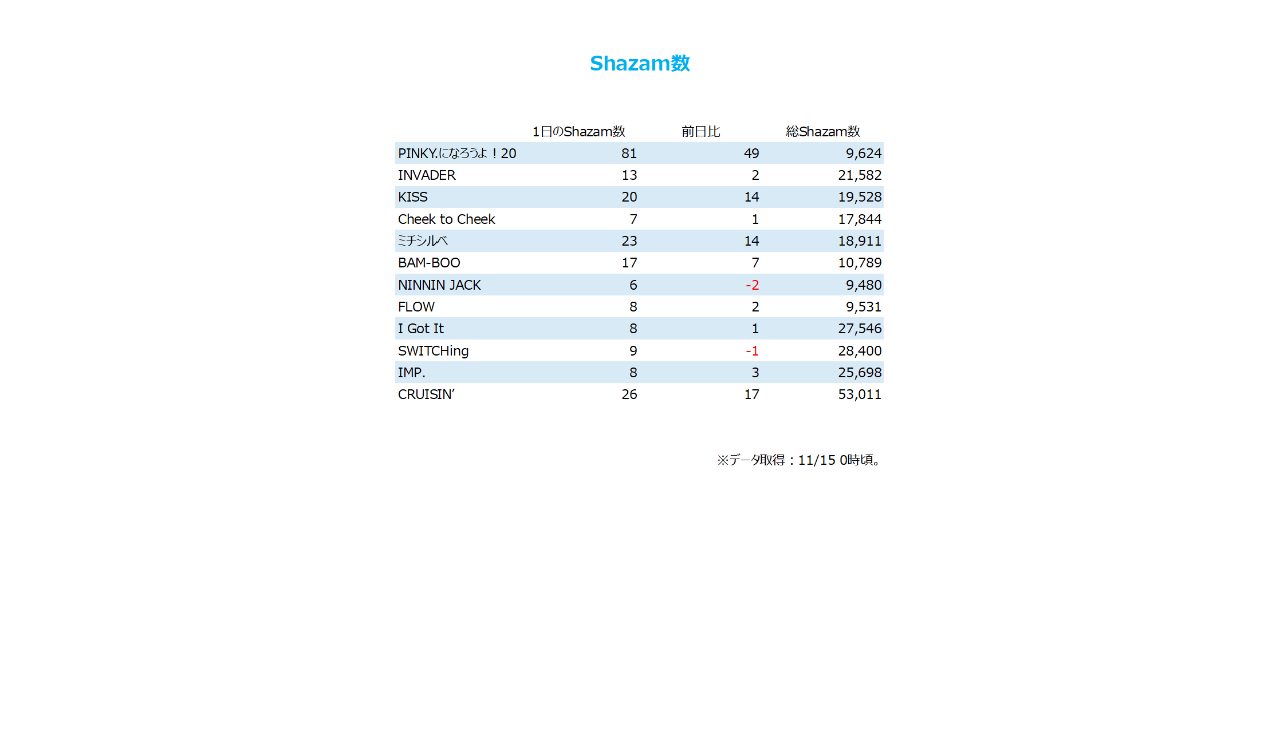
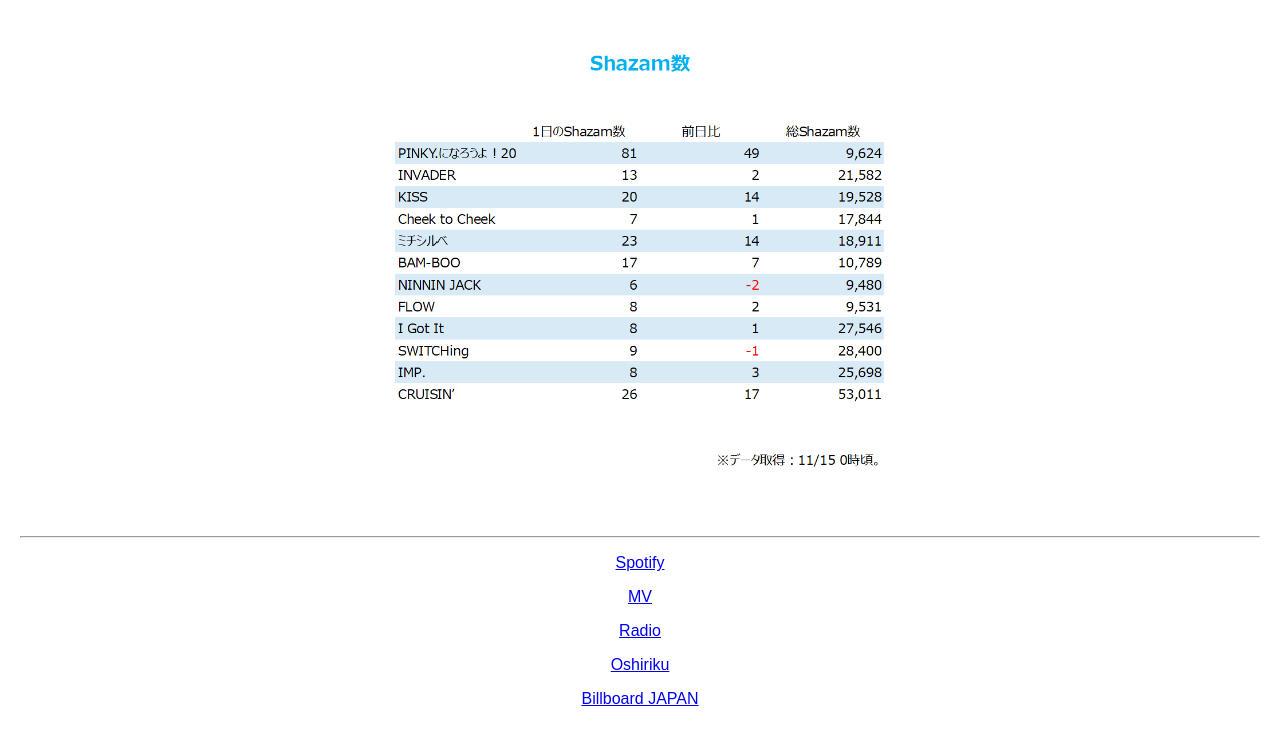
Before and after one commit to IMP-COUNT/views, a plain HTML site: page index.html in a window 1280 px wide. Shown: the part 820-1562 px from the top of the page. Before the commit the page ends 1368 px from the top, so only its background shows below. Drawn offline with Linux system fonts and the light colour scheme.

Commit message:
Add navigation links to index.html
Added links to Spotify, MV, Radio, Oshiriku, and Billboard JAPAN.

```diff
--- a/index.html
+++ b/index.html
@@ -30,5 +30,13 @@
     <img src="Oshiriku.png" alt="Oshiriku">
     <img src="Shazam.png" alt="Shazam">
 
+    <hr>
+
+    <p><a href="./Spotify/">Spotify</a></p>
+    <p><a href="./MV/">MV</a></p>
+    <p><a href="./Radio/">Radio</a></p>
+    <p><a href="./Oshiriku/">Oshiriku</a></p>
+    <p><a href="./BillboardJAPAN/">Billboard JAPAN</a></p>
+
 </body>
 </html>
```
